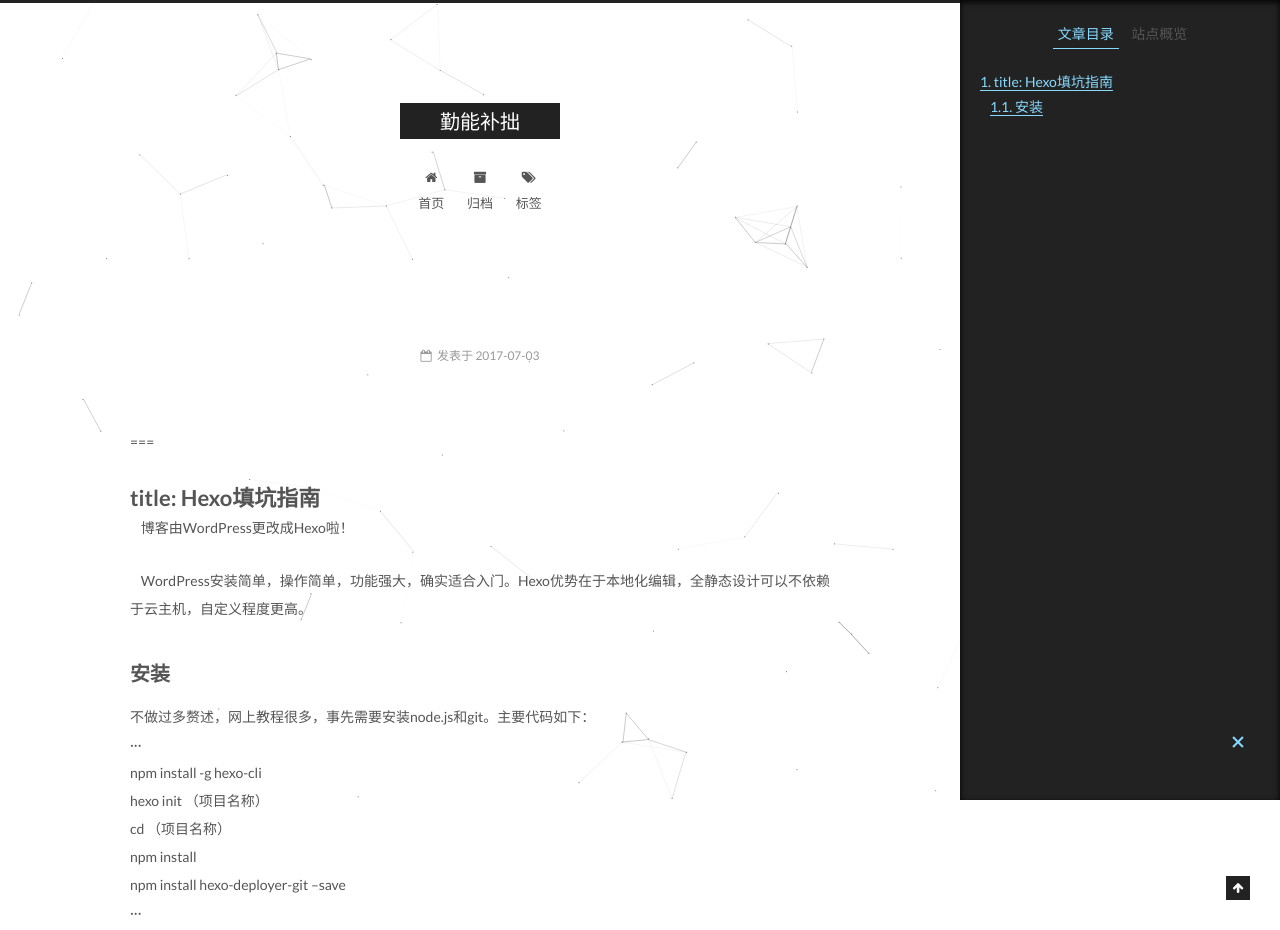
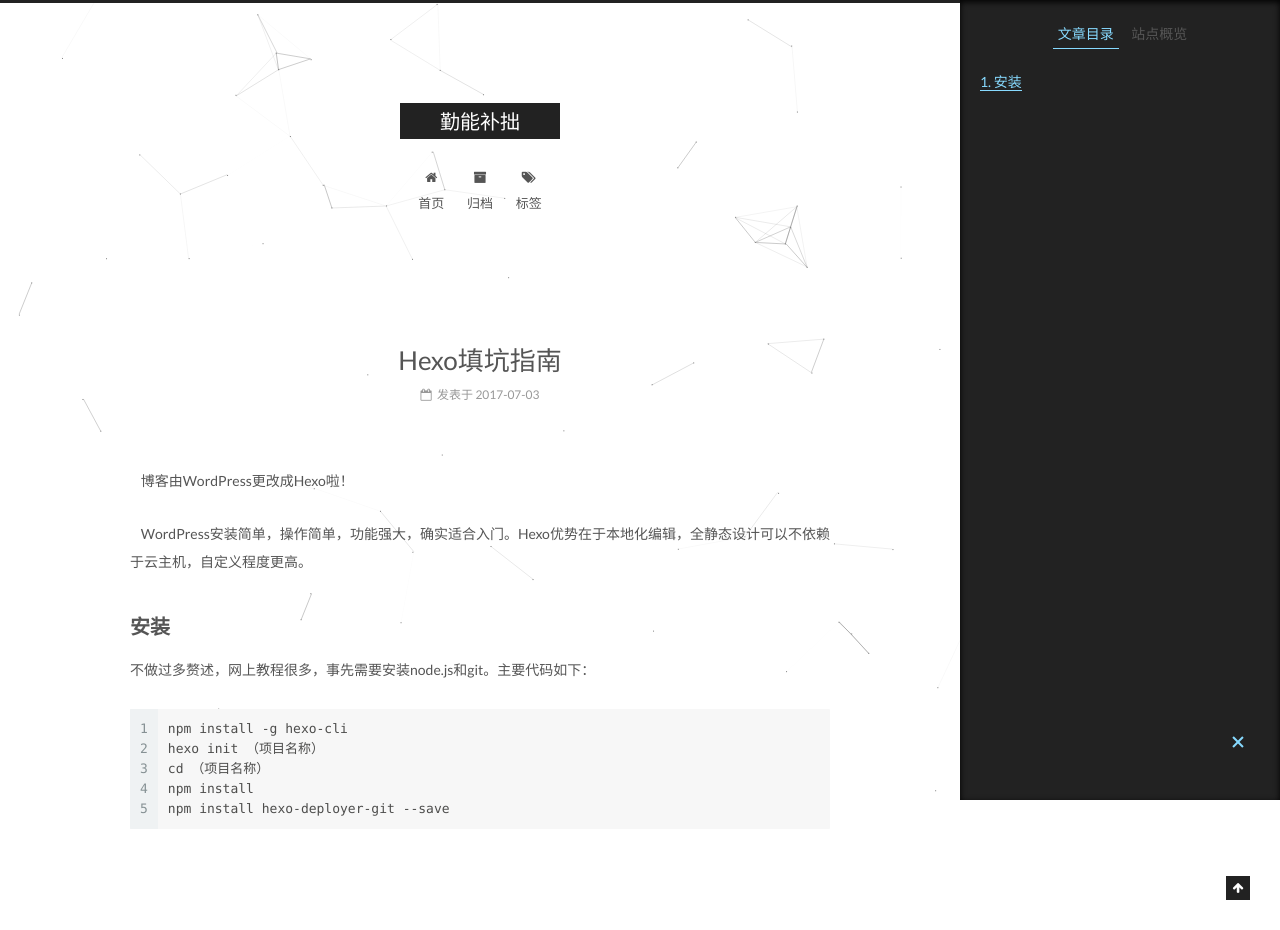
Before and after one commit to Diliya/hexoblog, a plain HTML site: page 2017/07/03/hello-world/index.html in a window 1280 px wide. Shown: the top 930 px of the page. Drawn offline with Linux system fonts and the light colour scheme.

Commit message:
Site updated: 2017-07-03 18:48:01

```diff
--- a/2017/07/03/hello-world/index.html
+++ b/2017/07/03/hello-world/index.html
@@ -93,16 +93,16 @@
 
 
 
-<meta name="description" content="=== title: Hexo填坑指南&amp;#160;&amp;#160;&amp;#160;&amp;#160;博客由WordPress更改成Hexo啦！ &amp;#160;&amp;#160;&amp;#160;&amp;#160;WordPress安装简单，操作简单，功能强大，确实适合入门。Hexo优势在于本地化编辑，全静态设计可以不依赖于云主机，自定义程度更高。 安装不做过多赘述，网上教程很多，事先需要安装node.js和git。主要代码如下：·">
+<meta name="description" content="&amp;#160;&amp;#160;&amp;#160;&amp;#160;博客由WordPress更改成Hexo啦！ &amp;#160;&amp;#160;&amp;#160;&amp;#160;WordPress安装简单，操作简单，功能强大，确实适合入门。Hexo优势在于本地化编辑，全静态设计可以不依赖于云主机，自定义程度更高。 安装不做过多赘述，网上教程很多，事先需要安装node.js和git。主要代码如下：12345npm install -g">
 <meta property="og:type" content="article">
-<meta property="og:title" content="勤能补拙">
+<meta property="og:title" content="Hexo填坑指南">
 <meta property="og:url" content="http://yoursite.com/2017/07/03/hello-world/index.html">
 <meta property="og:site_name" content="勤能补拙">
-<meta property="og:description" content="=== title: Hexo填坑指南&amp;#160;&amp;#160;&amp;#160;&amp;#160;博客由WordPress更改成Hexo啦！ &amp;#160;&amp;#160;&amp;#160;&amp;#160;WordPress安装简单，操作简单，功能强大，确实适合入门。Hexo优势在于本地化编辑，全静态设计可以不依赖于云主机，自定义程度更高。 安装不做过多赘述，网上教程很多，事先需要安装node.js和git。主要代码如下：·">
-<meta property="og:updated_time" content="2017-07-03T10:44:29.669Z">
+<meta property="og:description" content="&amp;#160;&amp;#160;&amp;#160;&amp;#160;博客由WordPress更改成Hexo啦！ &amp;#160;&amp;#160;&amp;#160;&amp;#160;WordPress安装简单，操作简单，功能强大，确实适合入门。Hexo优势在于本地化编辑，全静态设计可以不依赖于云主机，自定义程度更高。 安装不做过多赘述，网上教程很多，事先需要安装node.js和git。主要代码如下：12345npm install -g">
+<meta property="og:updated_time" content="2017-07-03T10:47:44.493Z">
 <meta name="twitter:card" content="summary">
-<meta name="twitter:title" content="勤能补拙">
-<meta name="twitter:description" content="=== title: Hexo填坑指南&amp;#160;&amp;#160;&amp;#160;&amp;#160;博客由WordPress更改成Hexo啦！ &amp;#160;&amp;#160;&amp;#160;&amp;#160;WordPress安装简单，操作简单，功能强大，确实适合入门。Hexo优势在于本地化编辑，全静态设计可以不依赖于云主机，自定义程度更高。 安装不做过多赘述，网上教程很多，事先需要安装node.js和git。主要代码如下：·">
+<meta name="twitter:title" content="Hexo填坑指南">
+<meta name="twitter:description" content="&amp;#160;&amp;#160;&amp;#160;&amp;#160;博客由WordPress更改成Hexo啦！ &amp;#160;&amp;#160;&amp;#160;&amp;#160;WordPress安装简单，操作简单，功能强大，确实适合入门。Hexo优势在于本地化编辑，全静态设计可以不依赖于云主机，自定义程度更高。 安装不做过多赘述，网上教程很多，事先需要安装node.js和git。主要代码如下：12345npm install -g">
 
 
 
@@ -136,7 +136,7 @@
 
 
 
-  <title> | 勤能补拙</title>
+  <title>Hexo填坑指南 | 勤能补拙</title>
 
 
 
@@ -272,7 +272,7 @@
 
 
 
-          <h1 class="post-title" itemprop="name headline"></h1>
+          <h1 class="post-title" itemprop="name headline">Hexo填坑指南</h1>
 
 
         <div class="post-meta">
@@ -319,10 +319,9 @@
 
 
 
-        <p>===</p>
-<h1 id="title-Hexo填坑指南"><a href="#title-Hexo填坑指南" class="headerlink" title="title: Hexo填坑指南"></a>title: Hexo填坑指南</h1><p>&#160;&#160;&#160;&#160;博客由WordPress更改成Hexo啦！</p>
+        <p>&#160;&#160;&#160;&#160;博客由WordPress更改成Hexo啦！</p>
 <p>&#160;&#160;&#160;&#160;WordPress安装简单，操作简单，功能强大，确实适合入门。Hexo优势在于本地化编辑，全静态设计可以不依赖于云主机，自定义程度更高。</p>
-<h2 id="安装"><a href="#安装" class="headerlink" title="安装"></a>安装</h2><p>不做过多赘述，网上教程很多，事先需要安装node.js和git。主要代码如下：<br>···<br>npm install -g hexo-cli<br>hexo init （项目名称）<br>cd （项目名称）<br>npm install<br>npm install hexo-deployer-git –save<br>···</p>
+<h2 id="安装"><a href="#安装" class="headerlink" title="安装"></a>安装</h2><p>不做过多赘述，网上教程很多，事先需要安装node.js和git。主要代码如下：<br><figure class="highlight plain"><table><tr><td class="gutter"><pre><div class="line">1</div><div class="line">2</div><div class="line">3</div><div class="line">4</div><div class="line">5</div></pre></td><td class="code"><pre><div class="line">npm install -g hexo-cli</div><div class="line">hexo init （项目名称）</div><div class="line">cd （项目名称）</div><div class="line">npm install</div><div class="line">npm install hexo-deployer-git --save</div></pre></td></tr></table></figure></p>
 
 
     </div>
@@ -462,7 +461,7 @@
 
 
 
-              <div class="post-toc-content"><ol class="nav"><li class="nav-item nav-level-1"><a class="nav-link" href="#title-Hexo填坑指南"><span class="nav-number">1.</span> <span class="nav-text">title: Hexo填坑指南</span></a><ol class="nav-child"><li class="nav-item nav-level-2"><a class="nav-link" href="#安装"><span class="nav-number">1.1.</span> <span class="nav-text">安装</span></a></li></ol></li></ol></div>
+              <div class="post-toc-content"><ol class="nav"><li class="nav-item nav-level-2"><a class="nav-link" href="#安装"><span class="nav-number">1.</span> <span class="nav-text">安装</span></a></li></ol></div>
 
 
           </div>
--- a/css/main.css
+++ b/css/main.css
@@ -1677,7 +1677,7 @@
   width: 4px;
   height: 4px;
   border-radius: 50%;
-  background: #2d9e94;
+  background: #c3ffd4;
 }
 .links-of-blogroll {
   font-size: 13px;
```
Also changed, not shown: archives/2017/07/index.html (+1 -1 lines), archives/2017/index.html (+1 -1 lines), archives/index.html (+1 -1 lines), index.html (+3 -4 lines).
